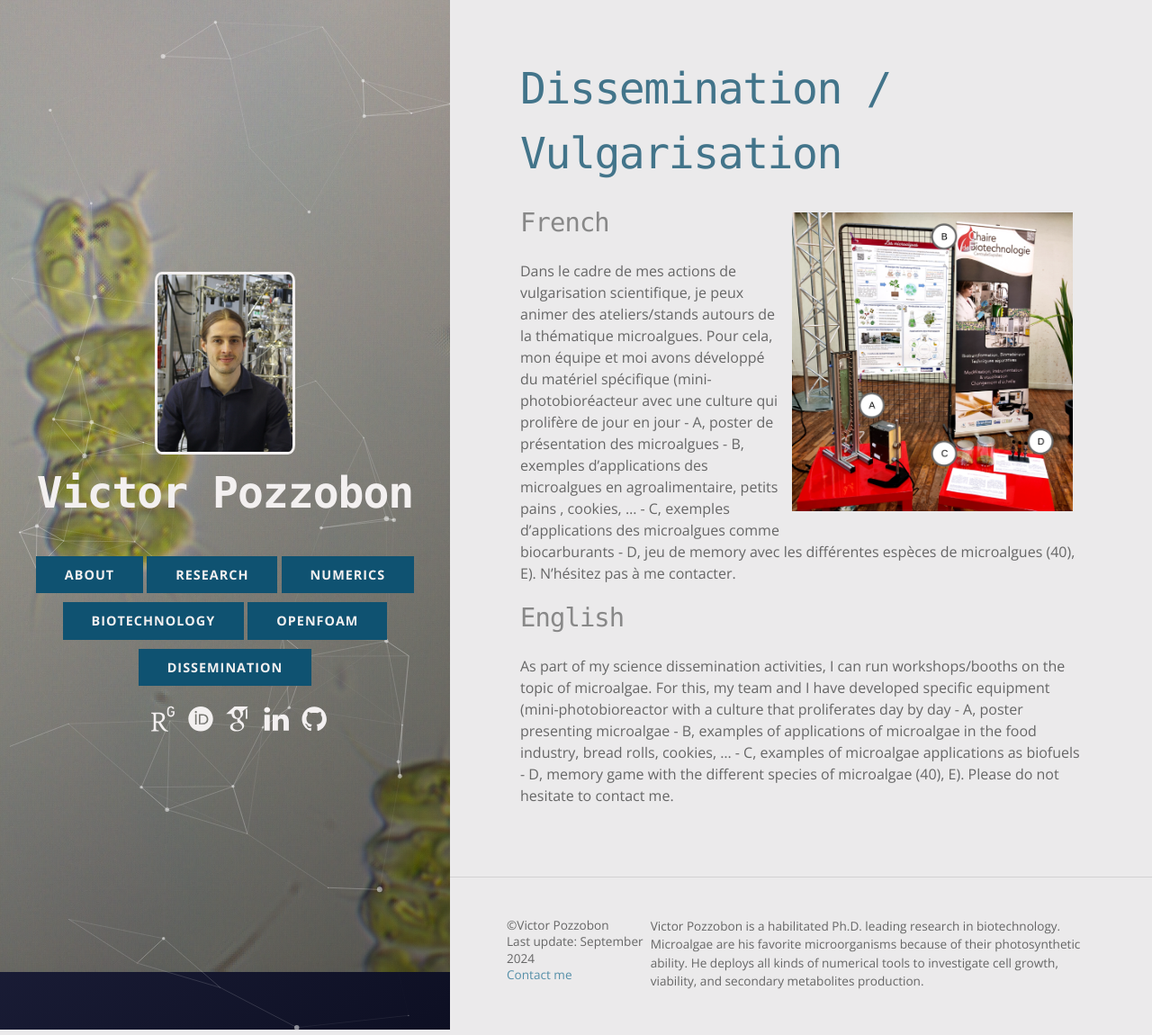
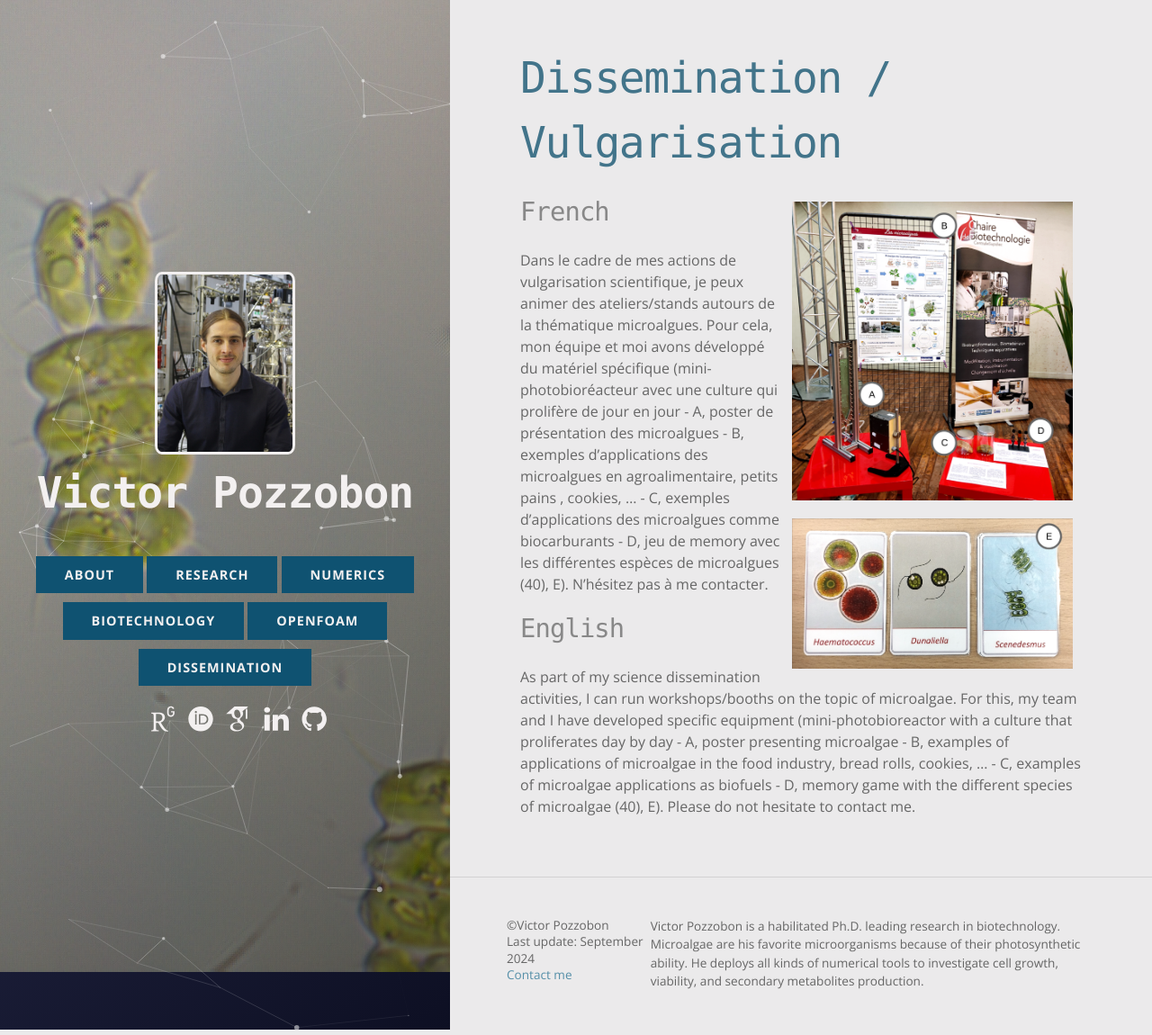
Before and after one commit to victorpozzobon/victorpozzobon.github.io, a Jekyll site: the page built from _pages/dissemination.md, in a window 1280 px wide. Shown: the whole page at 90% size. Built offline with Jekyll 4.4.1, drawn with Linux system fonts in a browser that asks for light colours.

Commit message:
Dissemination again and again

```diff
--- a/_pages/dissemination.md
+++ b/_pages/dissemination.md
@@ -5,7 +5,8 @@ permalink: /dissemination/
 ---
 # Dissemination / Vulgarisation
 
-![Dissemination examples](/assets/images/Dissemination_Numbers.png){: style="float: right;width:50%; max-width:400px; margin:10px"}
+![Dissemination examples 1](/assets/images/Dissemination_Numbers.png){: style="float: right;width:50%; max-width:400px; margin:10px"}
+![Dissemination examples 2](/assets/images/Memory_Numbers.png){: style="float: right;width:50%; max-width:400px; margin:10px"}
 
 ### French
 
```
Also changed, not shown: assets/images/Memory_Numbers.png (added).
